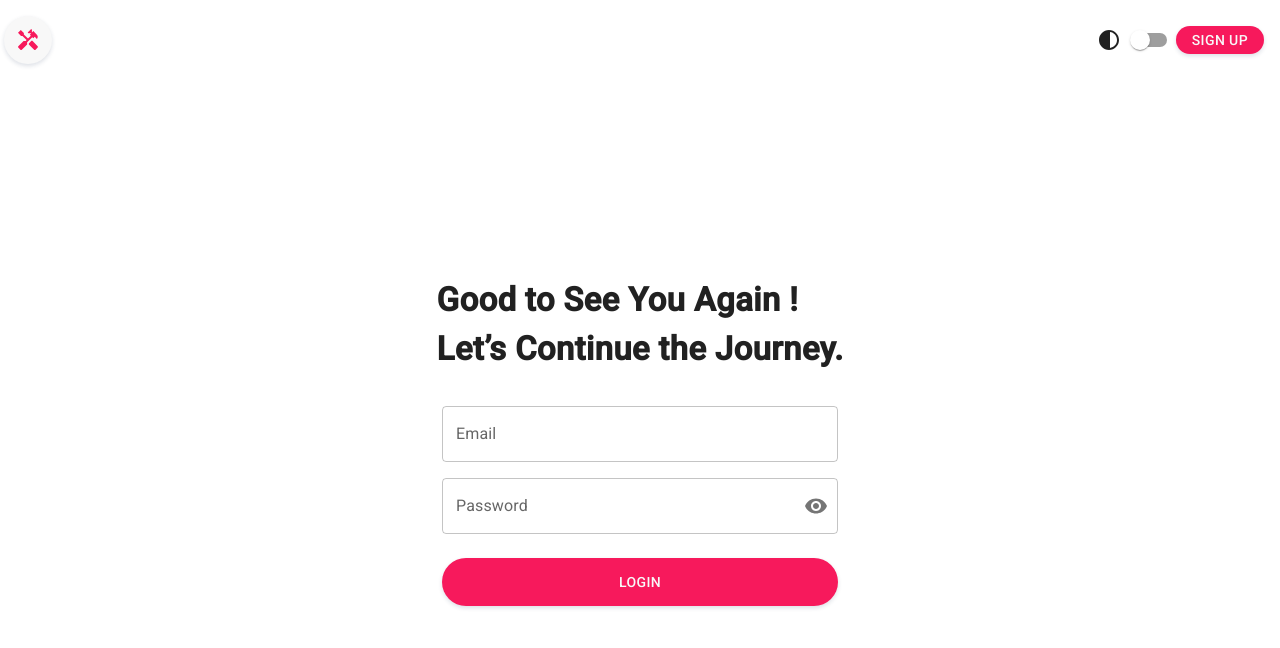
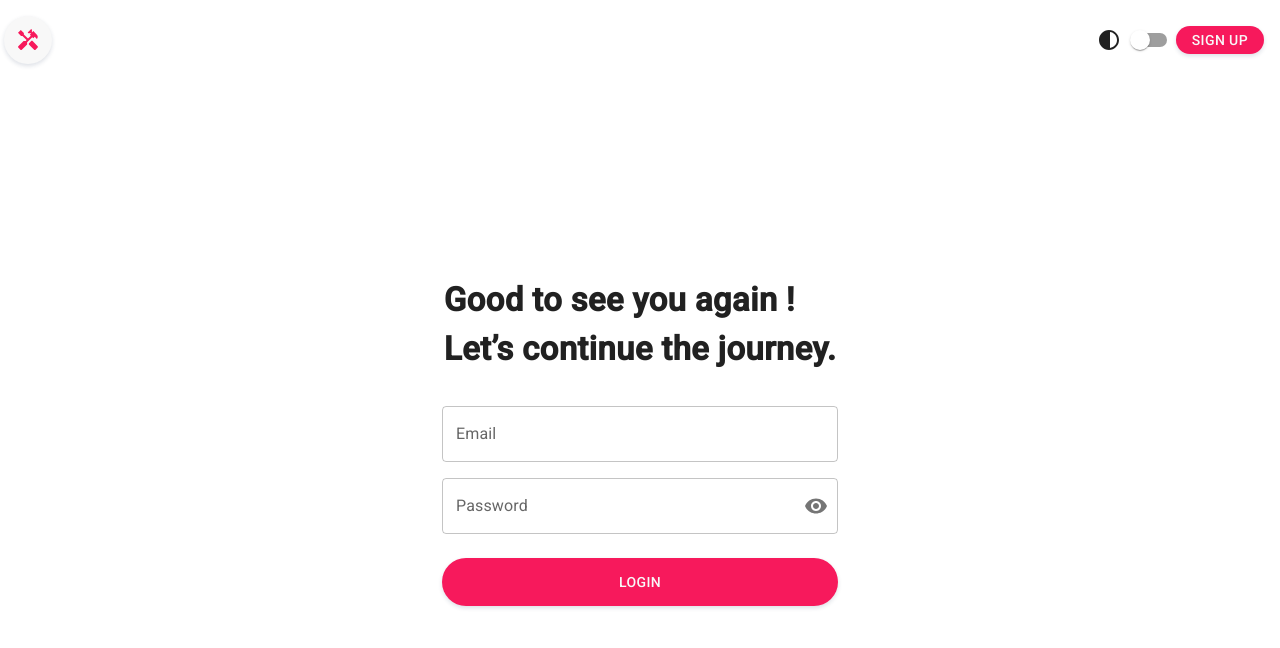
Before and after one commit to DelhiaGbelidji/read-it, a Next.js app: page /authentification/login in a window 1280 px wide. Shown: the top 648 px of the page. Built offline with nearby package versions, Linux system fonts and the light colour scheme.

Commit message:
fix post review

```diff
--- a/src/app/authentification/login/page.tsx
+++ b/src/app/authentification/login/page.tsx
@@ -22,8 +22,8 @@ const Login = () => {
             fontSize={33}
             sx={{fontWeight: 700}}
           >
-            Good to See You Again !<br />
-            Let’s Continue the Journey.
+            Good to see you again !<br />
+            Let’s continue the journey.
           </Typography>
         <LoginForm />
       </Stack>
```
